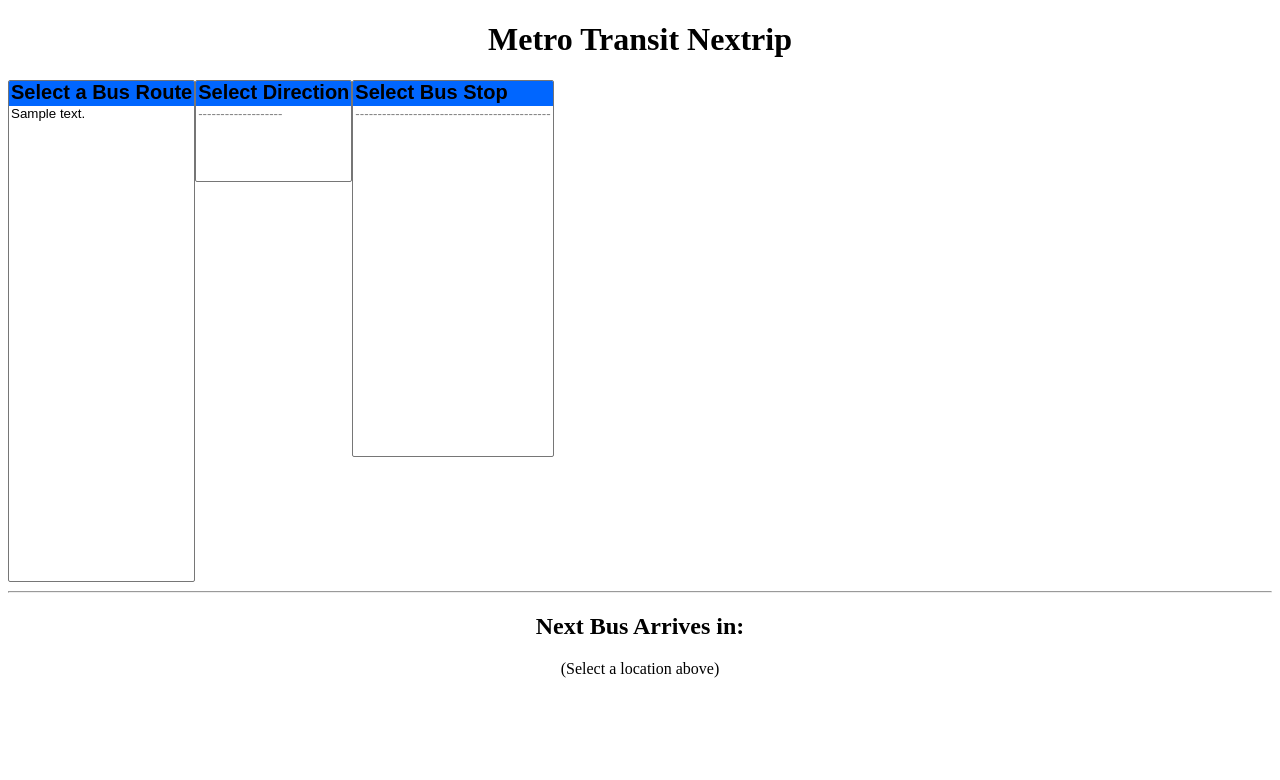
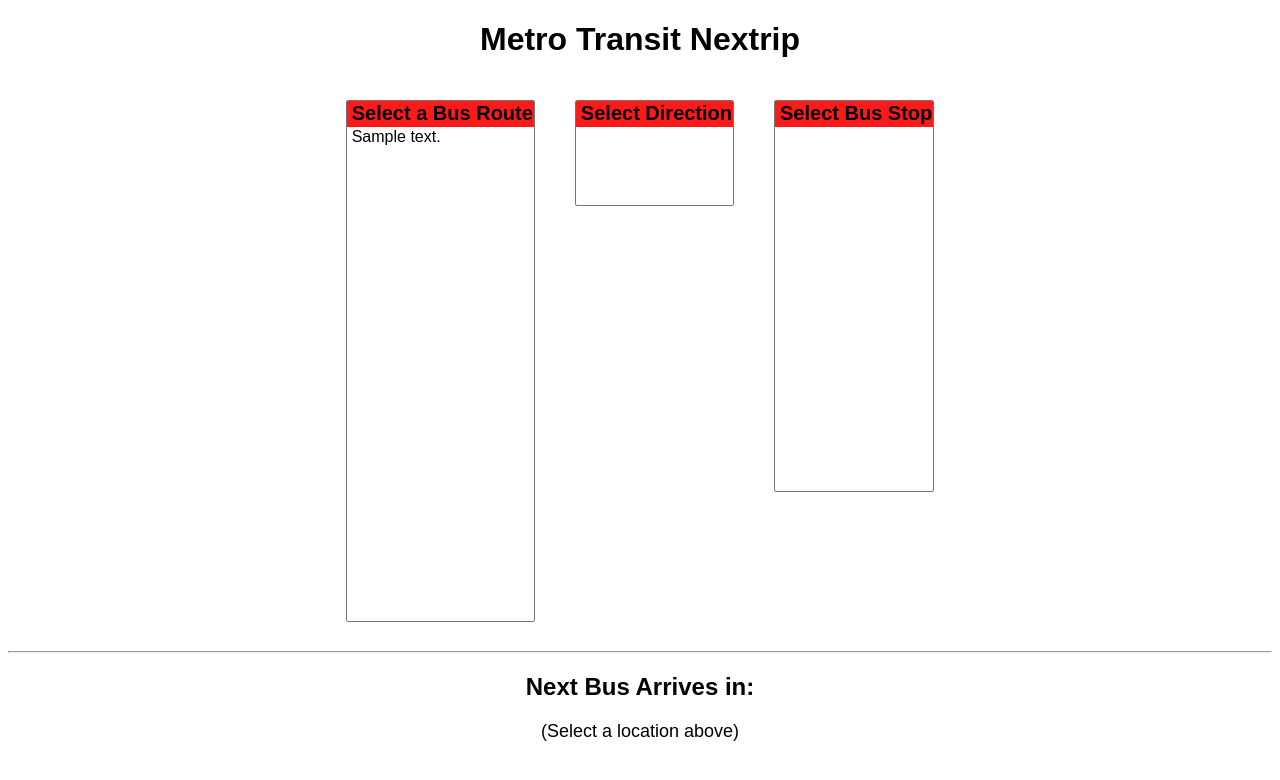
Before and after one commit to mark-fox/MetroTransitAPI, a Flask app: page / in a window 1280 px wide. Shown: the top 780 px of the page. Run offline with Flask 2, Linux system fonts and the light colour scheme; a database or web service that is not in the repository returns one stand-in record (values such as "Sample title"); data that the repository does not hold is empty; some libraries are stand-ins or nearby versions.

Commit message:
Added CSS to align elements and alter text

```diff
--- a/static/css/styles.css
+++ b/static/css/styles.css
@@ -4,9 +4,22 @@ h1 {
 
 #allListsDiv {
     display: flex;
+
+    justify-content: center;
 }
 #allListsDiv div {
+    margin: 20px;
 
+}
+
+select {
+
+}
+
+option {
+    padding: 1px;
+    padding-left: 5px;
+    font-size: 16px;
 }
 
 #routesDiv {
@@ -24,8 +37,9 @@ h1 {
 .optPlaceholder {
     color: black;
     font-size: 20px;
-    background: #0066ff;
+    background: #ff1a1a;
     font-weight: bold;
+    text-align: center;
 }
 
 h2 {
@@ -34,4 +48,9 @@ text-align: center;
 
 #timeId {
     text-align: center;
+    font-size: 18px;
 }
+
+#bodyDiv {
+    font-family: "Arial";
+}
--- a/templates/index.html
+++ b/templates/index.html
@@ -1,6 +1,7 @@
 {% extends 'layout.html' %}
 {% block body %}
 
+<div id="bodyDiv">
     <h1>Metro Transit Nextrip</h1>
 
     <div id="allListsDiv">
@@ -16,14 +17,12 @@
         <div id="directionDiv">
             <select id="directionId" name="directionField" size="4">
                 <option label="Select Direction" disabled class="optPlaceholder"></option>
-            <option disabled>-------------------</option>
             </select>
         </div>
 
         <div id="stopsDiv">
             <select id="stopsId" size="15">
                 <option label="Select Bus Stop" disabled class="optPlaceholder"></option>
-            <option disabled>--------------------------------------------</option>
             </select>
         </div>
     </div>
@@ -35,4 +34,6 @@
         <p id="timeId">(Select a location above)</p>
     </div>
 
+</div>
+
 {% endblock %}
```
Lines whose indentation alone changed are shown as unchanged.
